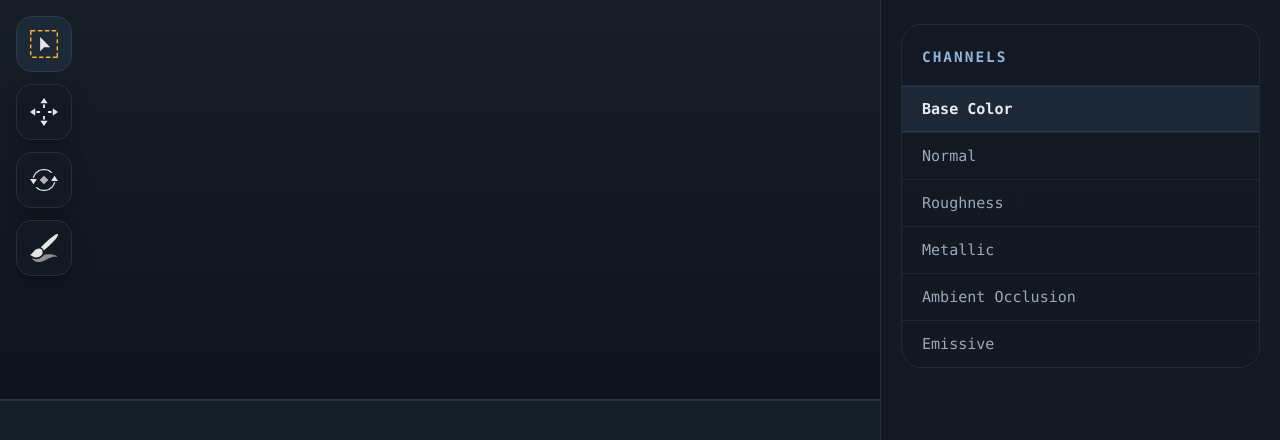
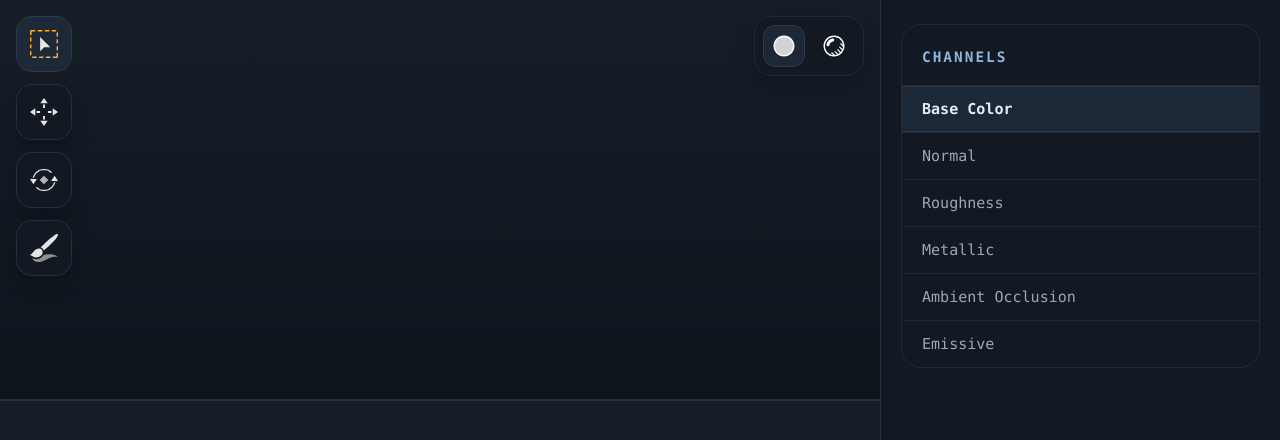
Before and after one commit to Gabfuwak/not-substance-painter, a website with bundled scripts: page index.html in a window 1280 px wide. Shown: the top 440 px of the page. Built offline with nearby package versions, Linux system fonts and the light colour scheme.

Commit message:
Add Blender viewport shading icons

```diff
--- a/index.html
+++ b/index.html
@@ -21,6 +21,14 @@
         </button>
         <button class="tool-button" type="button" aria-label="Brush tool" aria-pressed="false" data-tool="brush">
           <img src="assets/blender/brush.generic.svg" alt="" class="tool-icon">
+        </button>
+      </div>
+      <div class="viewport-shading" aria-label="Viewport shading">
+        <button class="shading-button is-active" type="button" aria-label="Solid shading" aria-pressed="true" data-shading="solid" title="Viewport Shading: Solid">
+          <img src="assets/blender/shading.solid.svg" alt="" class="shading-icon">
+        </button>
+        <button class="shading-button" type="button" aria-label="Rendered shading" aria-pressed="false" data-shading="rendered" title="Viewport Shading: Rendered">
+          <img src="assets/blender/shading.rendered.svg" alt="" class="shading-icon">
         </button>
       </div>
       <div id="object-viewport">
--- a/main.ts
+++ b/main.ts
@@ -454,6 +454,9 @@ main().catch(console.error);
 const toolOptions = ['select', 'move', 'orbit', 'brush'] as const;
 type ToolOption = (typeof toolOptions)[number];
 
+const shadingOptions = ['solid', 'rendered'] as const;
+type ShadingOption = (typeof shadingOptions)[number];
+
 const brushOptions = [
   { value: 'size', label: 'Size', hint: 'Drag value right or up' },
   { value: 'strength', label: 'Strength', hint: 'Drag value right or up' },
@@ -461,7 +464,9 @@ const brushOptions = [
 type BrushOptionValue = (typeof brushOptions)[number]['value'];
 
 let selectedTool: ToolOption = 'select';
+let selectedShading: ShadingOption = 'solid';
 const toolButtons = Array.from(document.querySelectorAll<HTMLButtonElement>('.tool-button'));
+const shadingButtons = Array.from(document.querySelectorAll<HTMLButtonElement>('.shading-button'));
 const rightPanel = document.querySelector<HTMLDivElement>('#right-panel');
 const brushPanel = document.querySelector<HTMLDivElement>('#brush-panel');
 const brushOptionsPanel = document.querySelector<HTMLDivElement>('#brush-options-panel');
@@ -540,6 +545,28 @@ for (const button of toolButtons) {
 
     selectedTool = tool;
     syncSelectedTool();
+  });
+}
+
+function syncSelectedShading() {
+  for (const button of shadingButtons) {
+    const isActive = button.dataset.shading === selectedShading;
+    button.classList.toggle('is-active', isActive);
+    button.setAttribute('aria-pressed', String(isActive));
+  }
+}
+
+syncSelectedShading();
+
+for (const button of shadingButtons) {
+  button.addEventListener('click', () => {
+    const shading = button.dataset.shading as ShadingOption | undefined;
+    if (!shading || !shadingOptions.includes(shading)) {
+      return;
+    }
+
+    selectedShading = shading;
+    syncSelectedShading();
   });
 }
 
--- a/style.css
+++ b/style.css
@@ -91,6 +91,20 @@ body {
   gap: 12px;
 }
 
+.viewport-shading {
+  position: absolute;
+  top: 16px;
+  right: 16px;
+  z-index: 2;
+  display: inline-flex;
+  gap: 8px;
+  padding: 8px;
+  border: 1px solid color-mix(in srgb, var(--line) 88%, black);
+  border-radius: 18px;
+  background: color-mix(in srgb, var(--panel) 94%, #172130);
+  box-shadow: 0 8px 20px rgba(0, 0, 0, 0.22);
+}
+
 .tool-button {
   width: 56px;
   height: 56px;
@@ -129,6 +143,40 @@ body {
 .tool-icon {
   width: 28px;
   height: 28px;
+  object-fit: contain;
+  display: block;
+}
+
+.shading-button {
+  width: 42px;
+  height: 42px;
+  border: 1px solid transparent;
+  background: transparent;
+  border-radius: 12px;
+  padding: 0;
+  display: grid;
+  place-items: center;
+  cursor: pointer;
+}
+
+.shading-button:hover {
+  background: color-mix(in srgb, var(--panel) 74%, var(--accent));
+}
+
+.shading-button:focus-visible {
+  outline: 2px solid color-mix(in srgb, var(--accent) 70%, #dbe8f6);
+  outline-offset: 2px;
+}
+
+.shading-button.is-active,
+.shading-button[aria-pressed="true"] {
+  background: color-mix(in srgb, var(--line) 64%, var(--panel));
+  border-color: color-mix(in srgb, var(--line) 92%, var(--muted));
+}
+
+.shading-icon {
+  width: 24px;
+  height: 24px;
   object-fit: contain;
   display: block;
 }
```
Also changed, not shown: assets/blender/shading.rendered.svg (added), assets/blender/shading.solid.svg (added).
